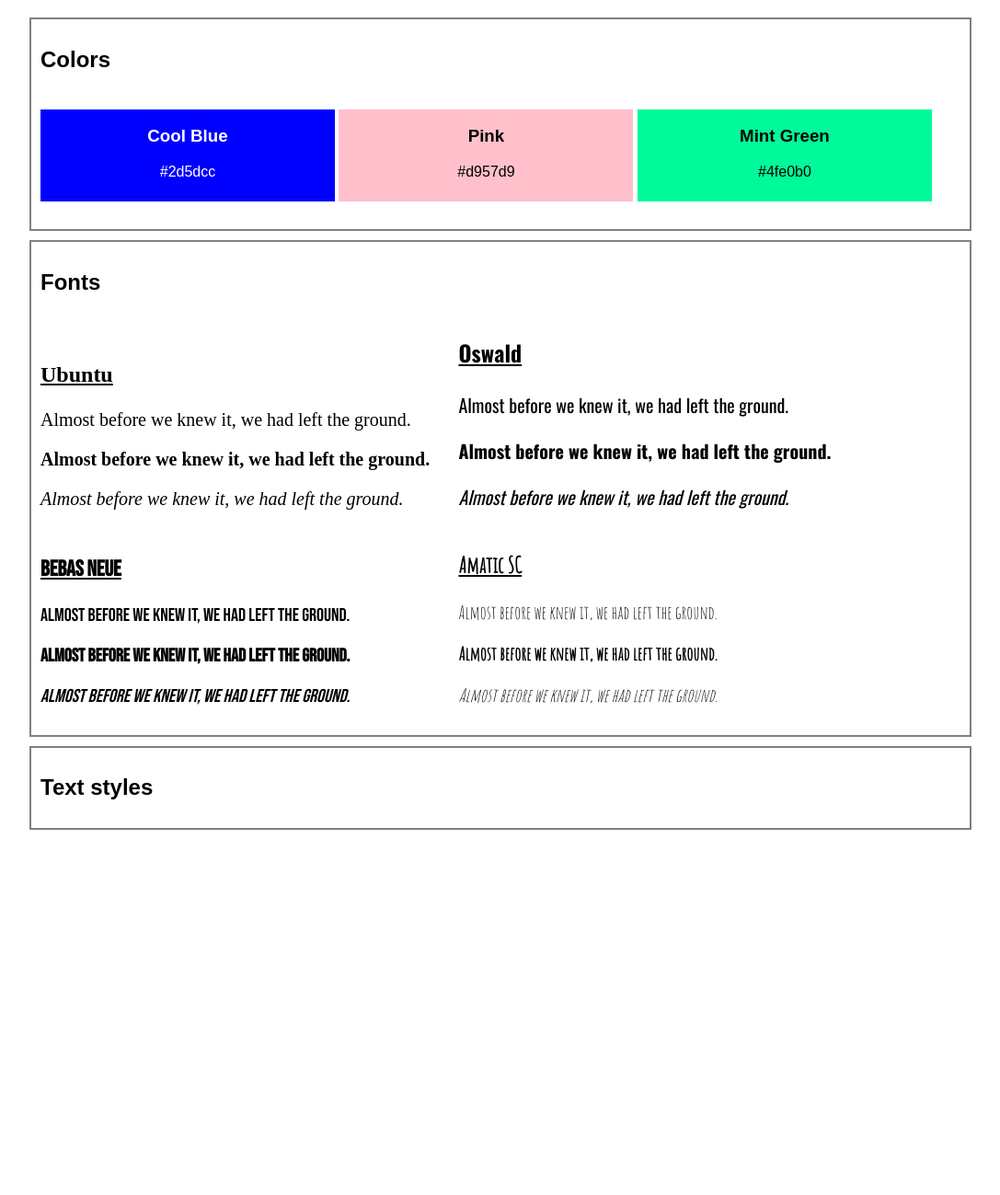
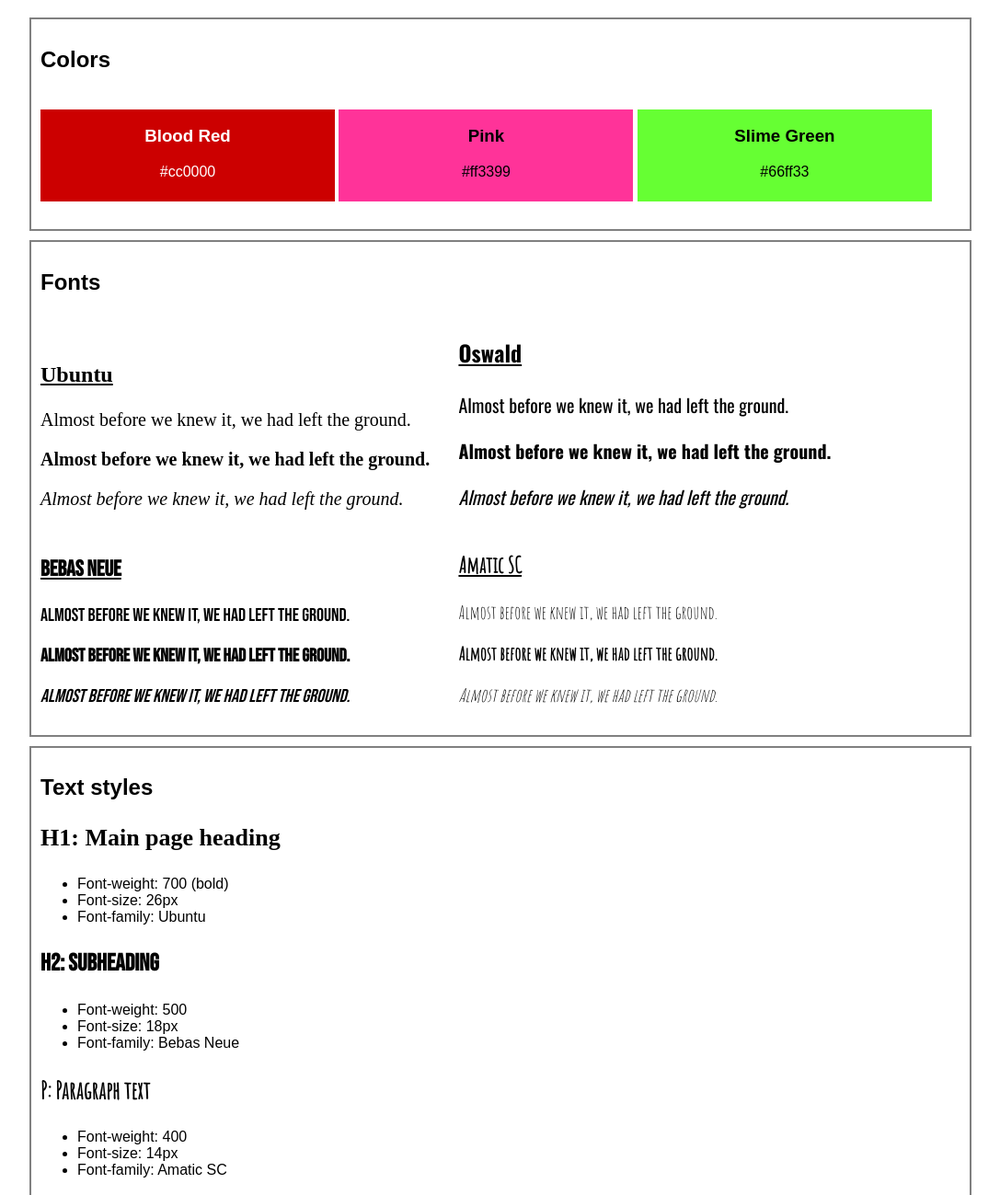
Before and after one commit to johansson-l/Website-Design-System, a plain HTML site: page index.html in a window 1280 px wide. Shown: the part 61-1360 px from the top of the page at 92% size, without its empty margins (96-1183 px from the left). Before the commit the page ends 973 px from the top, so only its background shows below. Drawn offline with Linux system fonts and the light colour scheme; a web font is replaced by a local one.

Commit message:
update text style - final touches

```diff
--- a/Styles/style.css
+++ b/Styles/style.css
@@ -1,26 +1,26 @@
 @font-face {
-    font-family: 'Ubuntu';
-    src: url(../Fonts/Ubuntu/Ubuntu-Regular.ttf) format('truetype');
+  font-family: "Ubuntu";
+  src: url(../Fonts/Ubuntu/Ubuntu-Regular.ttf) format("truetype");
 }
 
 @font-face {
-    font-family: 'Oswald';
-    src: url(../Fonts/Oswald/Oswald-VariableFont_wght.ttf) format('truetype');
+  font-family: "Oswald";
+  src: url(../Fonts/Oswald/Oswald-VariableFont_wght.ttf) format("truetype");
 }
 
 @font-face {
-    font-family: 'Bebas_Neue';
-    src: url(../Fonts/Bebas_Neue/BebasNeue-Regular.ttf) format('truetype');
+  font-family: "Bebas_Neue";
+  src: url(../Fonts/Bebas_Neue/BebasNeue-Regular.ttf) format("truetype");
 }
 
 @font-face {
-    font-family: 'Amatic_SC';
-    src: url(../Fonts/Amatic_SC/AmaticSC-Regular.ttf) format('truetype');
+  font-family: "Amatic_SC";
+  src: url(../Fonts/Amatic_SC/AmaticSC-Regular.ttf) format("truetype");
 }
 
 body {
   font-family: Arial, Helvetica, sans-serif;
-    margin: 0 10%;;
+  margin: 0 10%;
 }
 
 .container {
@@ -41,17 +41,17 @@ body {
   min-height: 100px;
 }
 
-.cool-blue {
-    background-color: blue;
+.blood-red {
+  background-color: #cc0000;
   color: white;
 }
 
 .pink {
-    background-color: pink;
+  background-color: #ff3399;
 }
 
-.mint-green {
-    background-color: mediumspringgreen;
+.slime-green {
+  background-color: #66ff33;
 }
 
 .font-panel {
@@ -60,19 +60,19 @@ body {
 }
 
 .ubuntu {
-    font-family: 'Ubuntu';
+  font-family: "Ubuntu";
 }
 
 .oswald {
-    font-family: 'Oswald';
+  font-family: "Oswald";
 }
 
 .bebas-neue {
-    font-family: 'Bebas_Neue';
+  font-family: "Bebas_Neue";
 }
 
 .amatic-sc {
-    font-family: 'Amatic_SC';
+  font-family: "Amatic_SC";
 }
 
 .font-label {
@@ -92,3 +92,18 @@ body {
   font-size: 20px;
   font-style: italic;
 }
+
+.text-panel h1 {
+  font-weight: 700;
+  font-size: 26px;
+}
+
+.text-panel h2 {
+  font-weight: 500;
+  font-size: 18px;
+}
+
+.text-panel p {
+  font-weight: 400;
+  font-size: 14px;
+}
--- a/index.html
+++ b/index.html
@@ -17,17 +17,17 @@
       <section class="container">
         <h2>Colors</h2>
         <article class="color-container">
-          <div class="color-panel cool-blue">
-            <h3 class="color-label">Cool Blue</h3>
-            <p class="color-hex">#2d5dcc</p>
+          <div class="color-panel blood-red">
+            <h3 class="color-label">Blood Red</h3>
+            <p class="color-hex">#cc0000</p>
           </div>
           <div class="color-panel pink">
             <h3 class="color-label">Pink</h3>
-            <p class="color-hex">#d957d9</p>
+            <p class="color-hex">#ff3399</p>
           </div>
-          <div class="color-panel mint-green">
-            <h3 class="color-label">Mint Green</h3>
-            <p class="color-hex">#4fe0b0</p>
+          <div class="color-panel slime-green">
+            <h3 class="color-label">Slime Green</h3>
+            <p class="color-hex">#66ff33</p>
           </div>
         </article>
       </section>
@@ -37,37 +37,90 @@
         <article class="font-container">
           <div class="font-panel">
             <h3 class="font-label ubuntu">Ubuntu</h3>
-            <p class="font-regular ubuntu">Almost before we knew it, we had left the ground.</p>
-            <p class="font-bold ubuntu">Almost before we knew it, we had left the ground.</p>
-            <p class="font-italic ubuntu">Almost before we knew it, we had left the ground.</p>
+            <p class="font-regular ubuntu">
+              Almost before we knew it, we had left the ground.
+            </p>
+            <p class="font-bold ubuntu">
+              Almost before we knew it, we had left the ground.
+            </p>
+            <p class="font-italic ubuntu">
+              Almost before we knew it, we had left the ground.
+            </p>
           </div>
           <div class="font-panel">
             <h3 class="font-label oswald">Oswald</h3>
-            <p class="font-regular oswald">Almost before we knew it, we had left the ground.</p>
-            <p class="font-bold oswald">Almost before we knew it, we had left the ground.</p>
-            <p class="font-italic oswald">Almost before we knew it, we had left the ground.</p>
-        </div>
-        <div class="font-panel">
+            <p class="font-regular oswald">
+              Almost before we knew it, we had left the ground.
+            </p>
+            <p class="font-bold oswald">
+              Almost before we knew it, we had left the ground.
+            </p>
+            <p class="font-italic oswald">
+              Almost before we knew it, we had left the ground.
+            </p>
+          </div>
+          <div class="font-panel">
             <h3 class="font-label bebas-neue">Bebas Neue</h3>
-            <p class="font-regular bebas-neue">Almost before we knew it, we had left the ground.</p>
-            <p class="font-bold bebas-neue">Almost before we knew it, we had left the ground.</p>
-            <p class="font-italic bebas-neue">Almost before we knew it, we had left the ground.</p>
-        </div>
-        <div class="font-panel">
+            <p class="font-regular bebas-neue">
+              Almost before we knew it, we had left the ground.
+            </p>
+            <p class="font-bold bebas-neue">
+              Almost before we knew it, we had left the ground.
+            </p>
+            <p class="font-italic bebas-neue">
+              Almost before we knew it, we had left the ground.
+            </p>
+          </div>
+          <div class="font-panel">
             <h3 class="font-label amatic-sc">Amatic SC</h3>
-            <p class="font-regular amatic-sc">Almost before we knew it, we had left the ground.</p>
-            <p class="font-bold amatic-sc">Almost before we knew it, we had left the ground.</p>
-            <p class="font-italic amatic-sc">Almost before we knew it, we had left the ground.</p>
-        </div>
+            <p class="font-regular amatic-sc">
+              Almost before we knew it, we had left the ground.
+            </p>
+            <p class="font-bold amatic-sc">
+              Almost before we knew it, we had left the ground.
+            </p>
+            <p class="font-italic amatic-sc">
+              Almost before we knew it, we had left the ground.
+            </p>
+          </div>
         </article>
       </section>
       <!-- Text style section -->
       <section class="container">
         <h2>Text styles</h2>
-        <article class="text-container"></article>
+        <article class="text-container">
+          <div class="text-panel">
+            <h1 class="ubuntu">H1: Main page heading</h1>
+            <nav>
+              <ul>
+                <li>Font-weight: 700 (bold)</li>
+                <li>Font-size: 26px</li>
+                <li>Font-family: Ubuntu</li>
+              </ul>
+            </nav>
+          </div>
+          <div class="text-panel">
+            <h1 class="bebas-neue">H2: Subheading</h1>
+            <nav>
+              <ul>
+                <li>Font-weight: 500</li>
+                <li>Font-size: 18px</li>
+                <li>Font-family: Bebas Neue</li>
+              </ul>
+            </nav>
+          </div>
+          <div class="text-panel">
+            <h1 class="amatic-sc">P: Paragraph text</h1>
+            <nav>
+              <ul>
+                <li>Font-weight: 400</li>
+                <li>Font-size: 14px</li>
+                <li>Font-family: Amatic SC</li>
+              </ul>
+            </nav>
+          </div>
+        </article>
       </section>
     </main>
-
-    <footer></footer>
   </body>
 </html>
```
Lines whose indentation alone changed are shown as unchanged.
